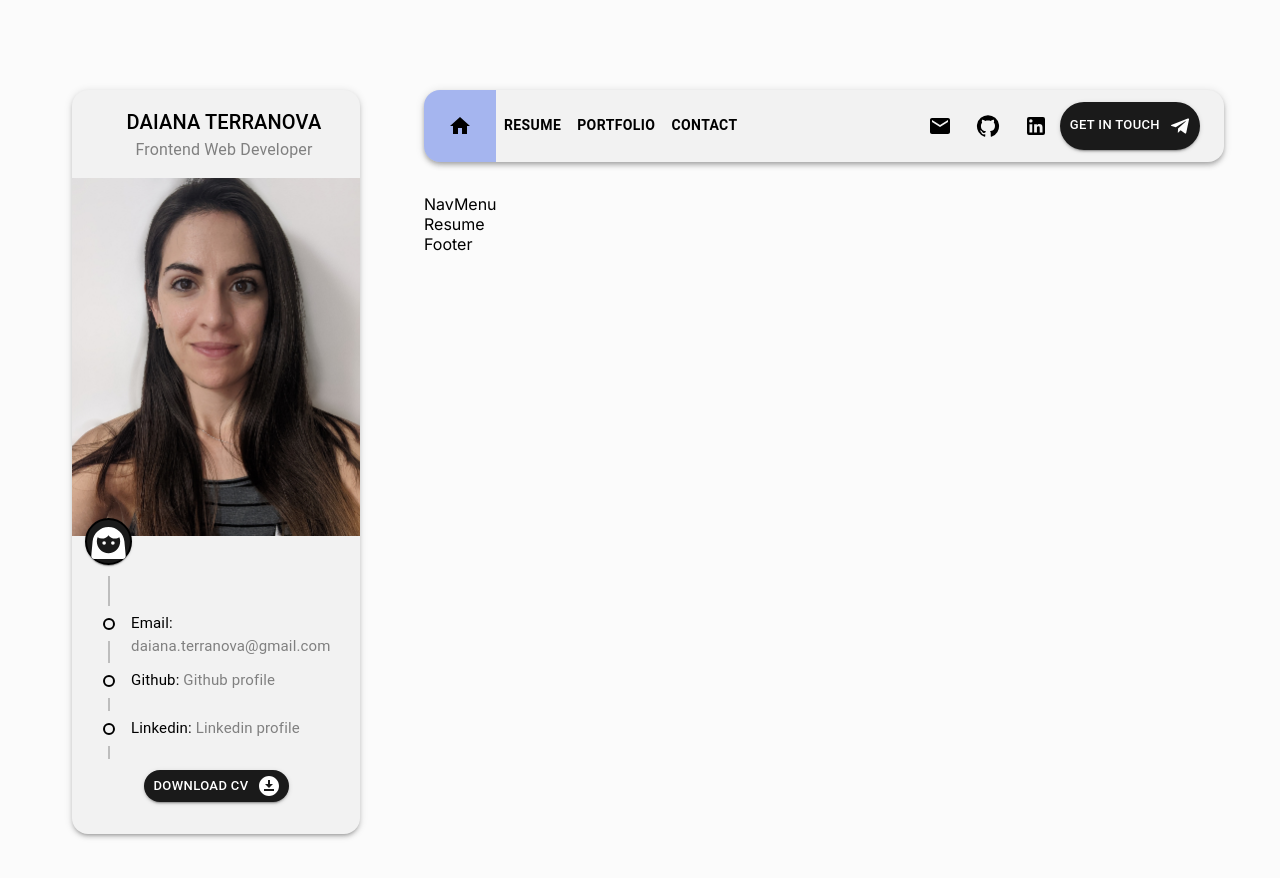
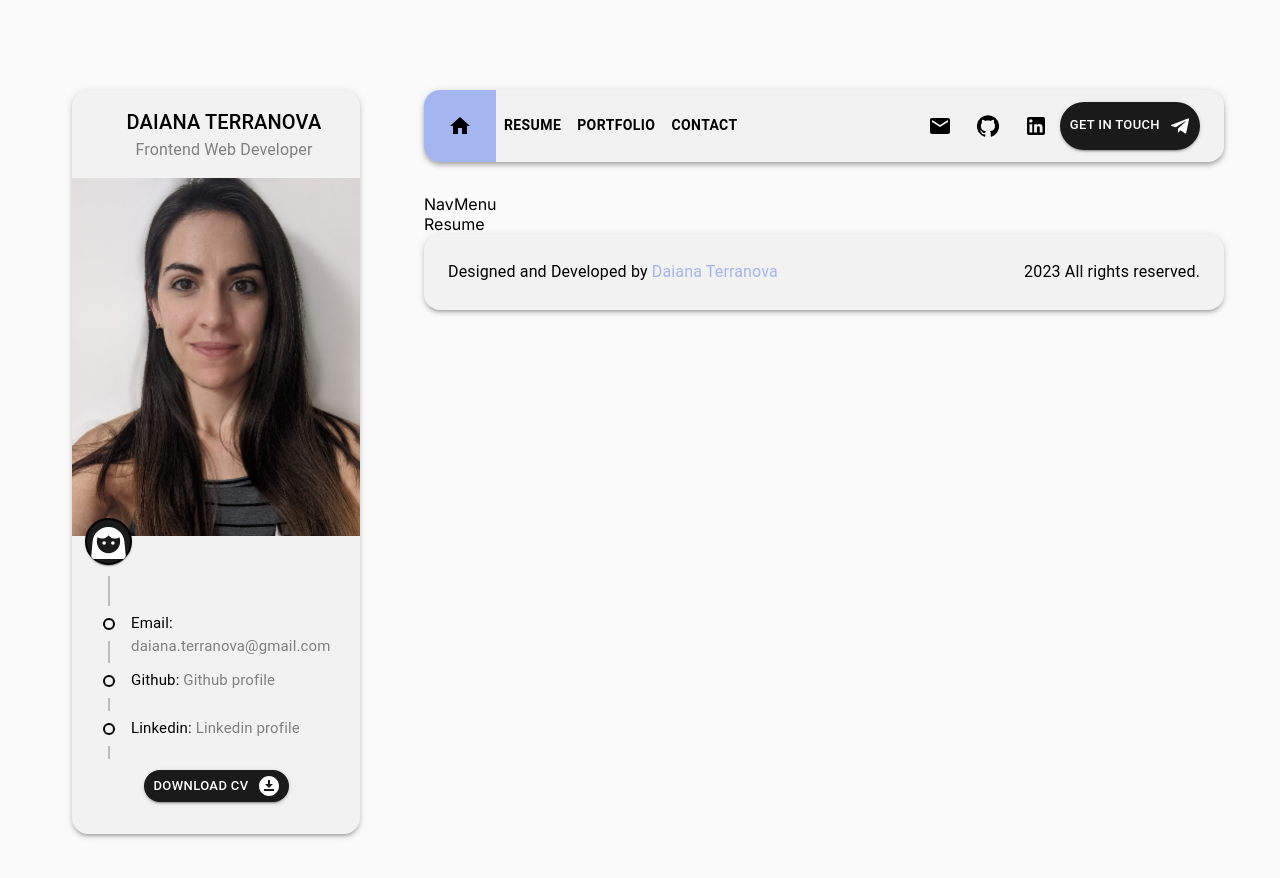
Before and after one commit to daiterranova/Portfolio, a React (Vite) app: page / in a window 1280 px wide. Shown: the top 878 px of the page. Built offline with nearby package versions, Linux system fonts and the light colour scheme.

Commit message:
create footer component

```diff
--- a/src/components/Footer.jsx
+++ b/src/components/Footer.jsx
@@ -1,7 +1,24 @@
 import React from "react";
+import { Box, Typography, Link } from "@mui/material";
+import { name } from "../utils/resumeData";
 
 const Footer = () => {
-return(<div>Footer</div>)
+return(
+    <>
+        <Box className='container' sx={{display: 'flex', minHeight:'60px', alignItems:'center', justifyContent:'space-between',padding:'0.5rem 1.5rem', boxShadow:3}}>
+            <Box>
+                <Typography variant="body1">
+                   Designed and Developed by <Link href="#" underline="none" rel="noopener" sx={{color:'var(--secondary)'}}>{name}</Link>
+                </Typography>
+            </Box>
+            <Box>
+                <Typography>2023 All rights reserved. </Typography>
+            </Box>
+        </Box>
+
+
+    </>
+)
 };
 
 export default Footer;
```
